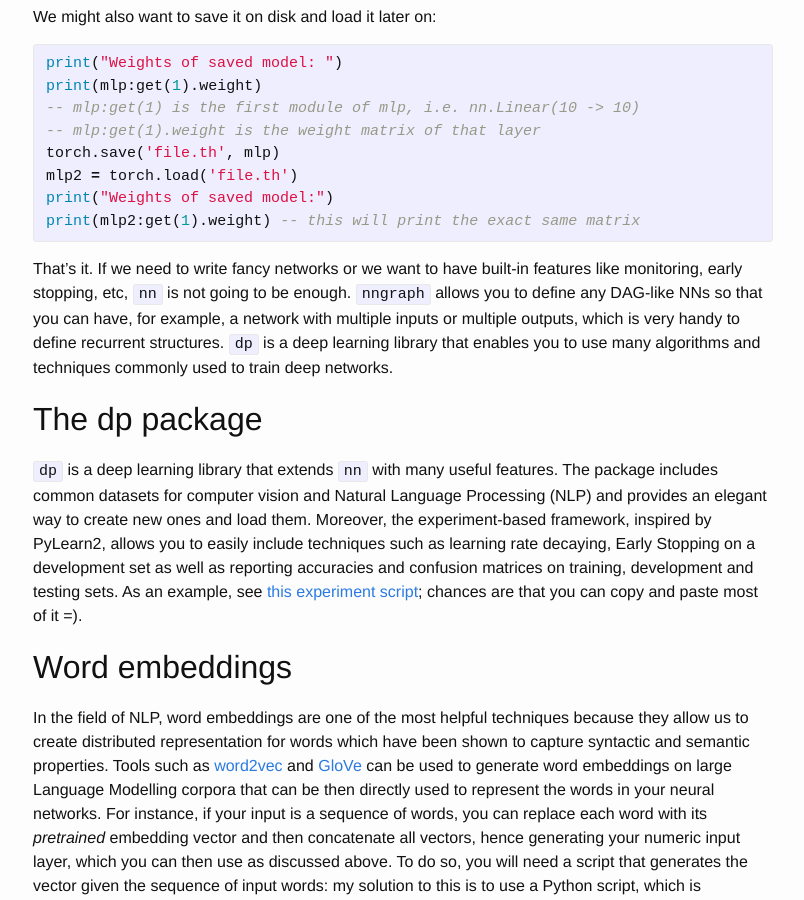
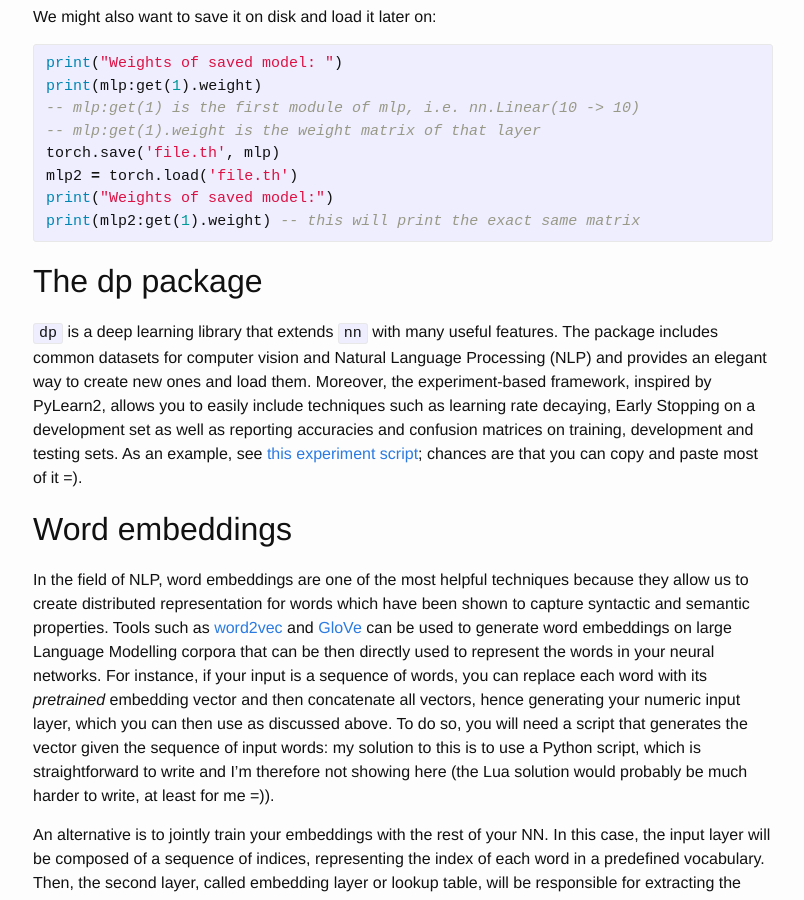
Before and after one commit to mdtux89/mdtux89.github.io, a Jekyll site: the page built from _posts/2015-12-11-torch-tutorial.md, in a window 1280 px wide and 900 px high, scrolled down 8278 px. Shown: the whole window, without its empty margins (237-1041 px from the left). Built offline with Jekyll 4.4.1, drawn with Linux system fonts in a browser that asks for light colours; nearby versions of some CDN libraries.

Commit message:
minor fix

```diff
--- a/_posts/2015-12-11-torch-tutorial.md
+++ b/_posts/2015-12-11-torch-tutorial.md
@@ -315,7 +315,7 @@ print("Weights of saved model:")
 print(mlp2:get(1).weight) -- this will print the exact same matrix
 {% endhighlight %}
 
-That's it. If we need to write fancy networks or we want to have built-in features like monitoring, early stopping, etc, `nn` is not going to be enough. `nngraph` allows you to define any DAG-like NNs so that you can have, for example, a network with multiple inputs or multiple outputs, which is very handy to define recurrent structures. `dp` is a deep learning library that enables you to use many algorithms and techniques commonly used to train deep networks.
+<!-- That's it. If we need to write fancy networks or we want to have built-in features like monitoring, early stopping, etc, `nn` is not going to be enough. `nngraph` allows you to define any DAG-like NNs so that you can have, for example, a network with multiple inputs or multiple outputs, which is very handy to define recurrent structures. `dp` is a deep learning library that enables you to use many algorithms and techniques commonly used to train deep networks. -->
 
 The dp package
 ------------
```
